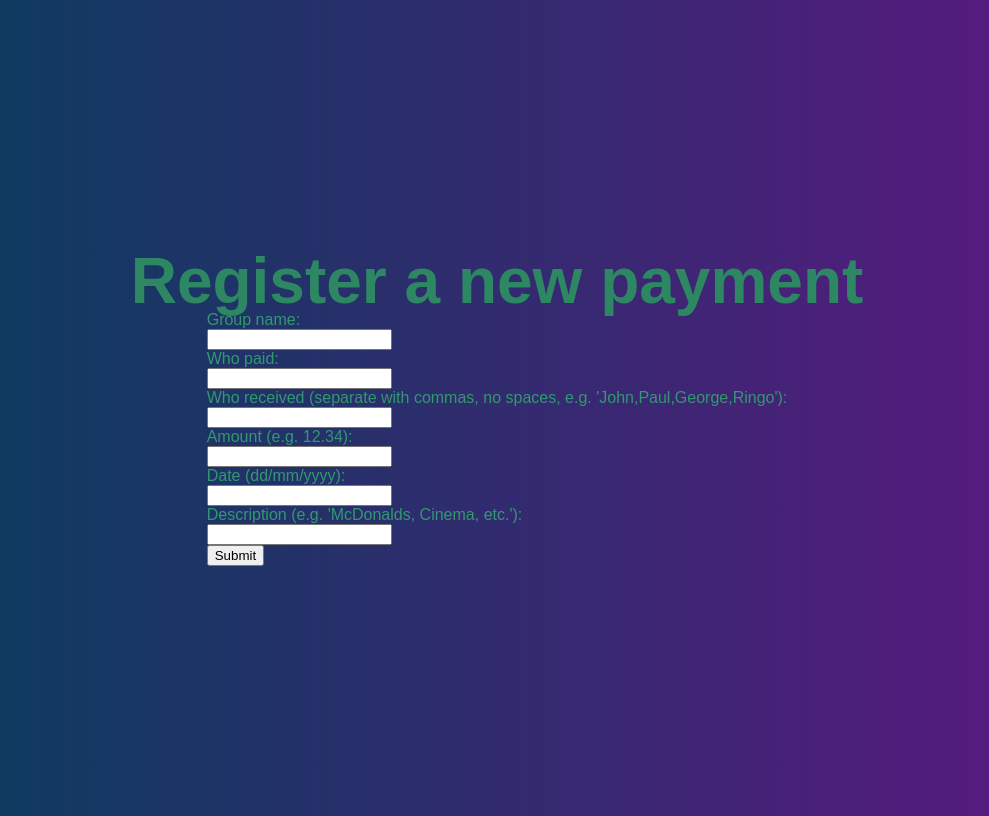
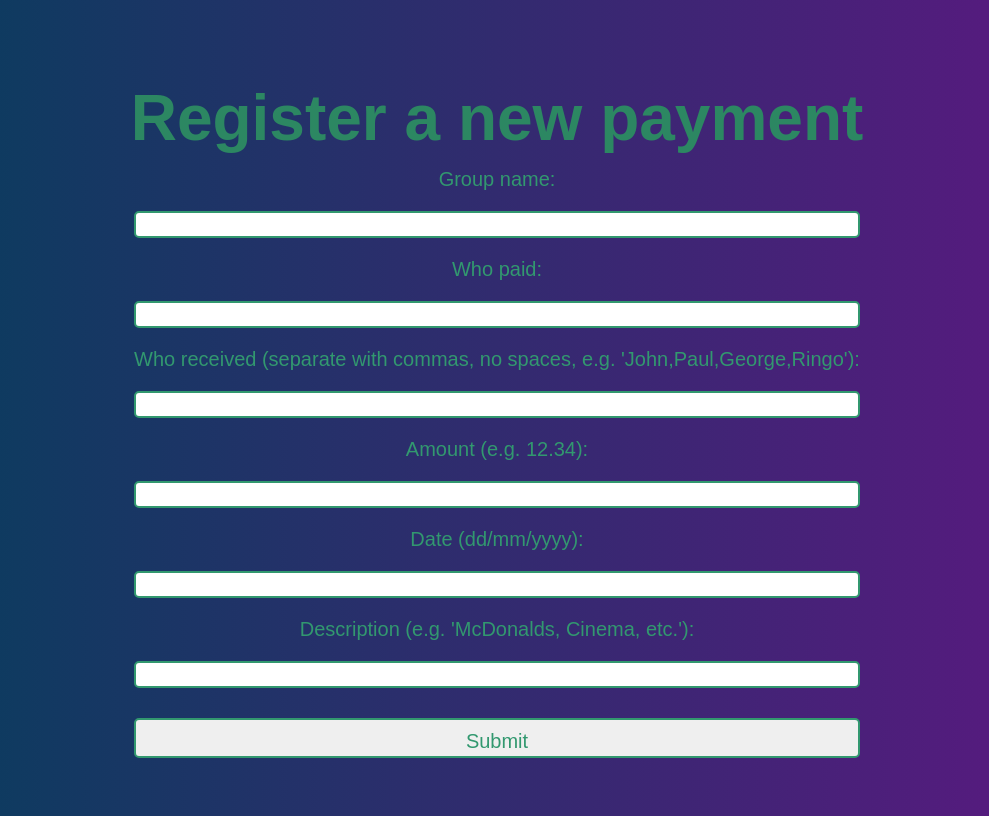
Before and after one commit to OmarMacMa/SimpleDebt, a Django app: page /register in a window 1280 px wide. Shown: the whole page, without its empty margins (143-1132 px from the left). Run offline with Django 4.2, Linux system fonts and the light colour scheme.

Commit message:
Finished version

```diff
--- a/SimpleDebt/Dashboard/forms.py
+++ b/SimpleDebt/Dashboard/forms.py
@@ -2,9 +2,9 @@ from django import forms
 
 
 class RegisterForm(forms.Form):
-    group_name = forms.CharField(max_length=50, required=True, label="Group name")
-    user_paying = forms.CharField(max_length=50, required=True, label="Who paid")
-    users_receiving = forms.CharField(max_length=200, required=True, label="Who received (separate with commas, no spaces, e.g. 'John,Paul,George,Ringo')")
-    amount = forms.DecimalField(decimal_places=2, max_digits=10, required=True, label="Amount (e.g. 12.34)")
-    date = forms.DateField(input_formats=['%d/%m/%Y', '%d/%m/%y'], required=True, label="Date (dd/mm/yyyy)")
-    description = forms.CharField(max_length=50, required=True, label="Description (e.g. 'McDonalds, Cinema, etc.')")
+    group_name = forms.CharField(max_length=50, required=True, label="Group name", widget=forms.TextInput(attrs={"class": "form-text"}))
+    user_paying = forms.CharField(max_length=50, required=True, label="Who paid", widget=forms.TextInput(attrs={"class": "form-text"}))
+    users_receiving = forms.CharField(max_length=200, required=True, label="Who received (separate with commas, no spaces, e.g. 'John,Paul,George,Ringo')", widget=forms.TextInput(attrs={"class": "form-text"}))
+    amount = forms.DecimalField(decimal_places=2, max_digits=10, required=True, label="Amount (e.g. 12.34)", widget=forms.NumberInput(attrs={"class": "form-number"}))
+    date = forms.DateField(input_formats=['%d/%m/%Y', '%d/%m/%y'], required=True, label="Date (dd/mm/yyyy)", widget=forms.DateInput(attrs={"class": "form-date"}))
+    description = forms.CharField(max_length=50, required=True, label="Description (e.g. 'McDonalds, Cinema, etc.')", widget=forms.TextInput(attrs={"class": "form-text"}))
--- a/SimpleDebt/Dashboard/static/Dashboard/register.css
+++ b/SimpleDebt/Dashboard/static/Dashboard/register.css
@@ -1,3 +1,48 @@
-.label-tag {
+input[type=text], input[type=date], input[type=number] {
+    display: flex;
+    flex-direction: column;
+    align-items: center;
+    justify-content: center;
+    color: black;
+    font-size: 20px;
+    box-sizing: border-box;
+    border: 2px solid #32986f;
+    border-radius: 5px;
+    margin: 0;
+    padding: 0;
+}
 
+center {
+    display: flex;
+    flex-direction: column;
 }
+
+input[type=submit] {
+    display: flex;
+    align-items: center;
+    justify-content: center;
+    width: 100%;
+    height: 40px;
+    border: 2px solid #32986f;
+    border-radius: 5px;
+    padding: 10px;
+    margin: 5px;
+    font-size: 20px;
+    color: #32986f;
+    margin: 30px auto;
+}
+
+a {
+    display: flex;
+    align-items: center;
+    justify-content: center;
+    width: 100%;
+    height: 40px;
+    border: 2px solid #42c691;
+    border-radius: 5px;
+    padding: 10px;
+    margin: 5px;
+    font-size: 20px;
+    color: #42c691;
+    margin: 30px auto;
+}
--- a/SimpleDebt/Dashboard/static/Dashboard/style.css
+++ b/SimpleDebt/Dashboard/static/Dashboard/style.css
@@ -18,7 +18,13 @@ header {
     display: flex;
     align-items: center;
     justify-content: center;
+    width: 100%;
     height: 60px;
+    margin: 20px;
+    margin-top: 60px;
+    margin-bottom: 0;
+    /* padding: 20px;
+    padding-top: 0; */
     font-size: 32px;
     color: #2c8762;
     text-align: center;
--- a/SimpleDebt/Dashboard/templates/Dashboard/register.html
+++ b/SimpleDebt/Dashboard/templates/Dashboard/register.html
@@ -7,6 +7,7 @@
     <meta http-equiv="X-UA-Compatible" content="IE=edge">
     <meta name="viewport" content="width=device-width, initial-scale=1.0">
     <link rel="stylesheet" href="{% static "Dashboard/style.css" %}">
+    <link rel="stylesheet" href="{% static "Dashboard/register.css" %}">
     <title>Register</title>
 </head>
 <body>
@@ -16,10 +17,9 @@
     <form action="/register" method="POST">
         {% csrf_token %}
         {% for field in form  %}
-            {{ field.label_tag }}<br>
-            {{ field }}<br>
+            <p>{{ field.label_tag }}</p>
+            <center>{{ field }}</center>
         {% endfor %}
-        {% comment %} {{ form.as_p }} {% endcomment %}
         <input type="submit" value="Submit">
     </form>
 </body>
--- a/SimpleDebt/Dashboard/urls.py
+++ b/SimpleDebt/Dashboard/urls.py
@@ -11,4 +11,5 @@ urlpatterns = [
     path("registered", views.registered, name="registered"),
     # path("group_name", views.group_name, name="group_name"),
     path("group/<str:group_name>", views.group, name="group"),
+    path("test", views.test, name="test")
 ]
--- a/SimpleDebt/Dashboard/views.py
+++ b/SimpleDebt/Dashboard/views.py
@@ -18,18 +18,23 @@ def determine_category(description):
     for category in categories:
         prompt += f"- {category}\n"
     prompt += f"Description: {description}\n"
-    prompt += "Category: "
+    prompt += "Category:"
     # Response
-    response = openai.Completion.create(
-        model="text-curie-001",
-        prompt=prompt,
-        temperature=0.8,
-        max_tokens=3,
-        top_p=1,
-        frequency_penalty=0,
-        presence_penalty=0,
-    )
-    return response.choices[0].text
+    resp = ""
+    for i in range(3):
+        response = openai.Completion.create(
+            model="text-curie-001",
+            prompt=prompt,
+            temperature=0.8,
+            max_tokens=3,
+            top_p=1,
+            frequency_penalty=0,
+            presence_penalty=0,
+        )
+        resp = response.choices[0].text
+        if resp in categories:
+            break
+    return resp
 
 
 
@@ -89,3 +94,7 @@ def group(request, group_name):
         "group": group,
         "users": users,
     })
+
+
+def test(request):
+    return render(request, 'Dashboard/registered.html', {})
```
Also changed, not shown: SimpleDebt/Dashboard/static/Dashboard/group.css (added, +33 -0 lines), SimpleDebt/Dashboard/templates/Dashboard/group.html (+5 -14 lines), SimpleDebt/Dashboard/templates/Dashboard/registered.html (+9 -5 lines), SimpleDebt/db.sqlite3.
